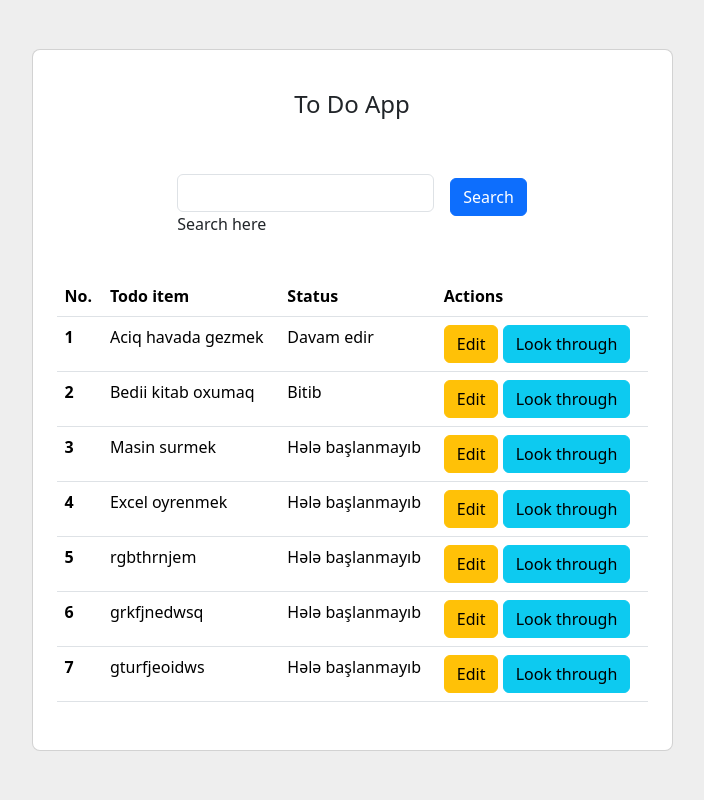
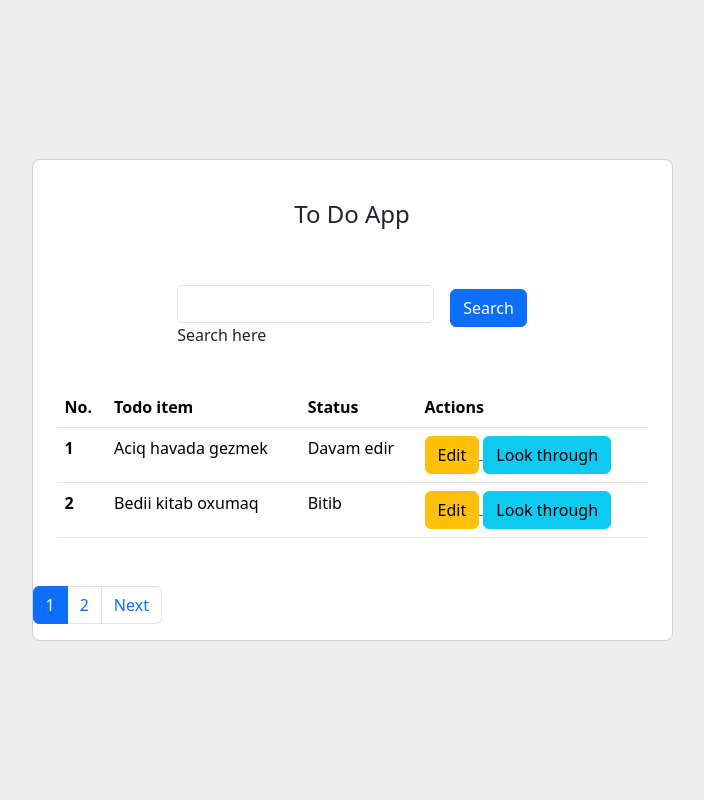
Before and after one commit to intiqamquluzada/todo-priv-les, a Django app: page / in a window 1280 px wide. Shown: the part 56-856 px from the top of the page, without its empty margins (288-992 px from the left). Run offline with Django 4.2, Linux system fonts and the light colour scheme; data comes from the database, SQL or seed files in the repository; both versions use the stored data as it was after the commit.

Commit message:
edit, pagination, searrch

```diff
--- a/templates/index.html
+++ b/templates/index.html
@@ -45,12 +45,13 @@
               <div class="card-body p-4">
                 <h4 class="text-center my-3 pb-3">To Do App</h4>
 
-                <form
+                <form method="get"
                   class="row row-cols-lg-auto g-3 justify-content-center align-items-center mb-4 pb-2"
                 >
+                  {% csrf_token %}
                   <div class="col-12">
                     <div class="form-outline">
-                      <input type="text" id="form1" class="form-control mt-4"/>
+                      <input type="text" id="form1" class="form-control mt-4" name="searchValue"/>
                       <label class="form-label" for="form1"
                         >Search here</label
                       >
@@ -74,15 +75,17 @@
                     </tr>
                   </thead>
                   <tbody>
-                  {% for i in objects %}
+                  {% for i in p %}
                     <tr>
                       <th scope="row">{{forloop.counter}}</th>
                       <td>{{i.name}}</td>
                       <td>{{i.status}}</td>
                       <td>
+                        <a href="{% url 'todo:edit' i.id %}">
                         <button type="submit" class="btn btn-warning">
                           Edit
                         </button>
+                          </a>
                         <a href="{% url 'todo:detail' i.id %}">
                         <button type="submit" class="btn btn-info">
                           Look through
@@ -93,11 +96,31 @@
                   {% endfor %}
                   </tbody>
                 </table>
+
               </div>
+              <div class="text-center">
+                  <nav aria-label="Page navigation example" class="text-center">
+  <ul class="pagination">
+    {% if p.has_previous %}
+    <li class="page-item"><a class="page-link" href="?{% if search %}searchValue={{search}}&{% endif %}page={{p.number|add:'-1'}}">Previous</a></li>
+    {% endif %}
+  {% if p.number > 1 %}
+    <li class="page-item"><a class="page-link" href="?{% if search %}searchValue={{search}}&{% endif %}page={{p.number|add:'-1'}}">{{p.number|add:"-1"}}</a></li>
+    {% endif %}
+    <li class="page-item active"><a class="page-link" href="?{% if search %}searchValue={{search}}&{% endif %}page={{p.number}}">{{p.number}}</a></li>
+    {% if p.has_next %}
+    <li class="page-item"><a class="page-link" href="?{% if search %}searchValue={{search}}&{% endif %}page={{p.number|add:'1'}}">{{p.number|add:"1"}}</a></li>
+    <li class="page-item"><a class="page-link" href="?{% if search %}searchValue={{search}}&{% endif %}page={{p.number|add:'1'}}">Next</a></li>
+    {% endif %}
+  </ul>
+</nav>
+                </div>
             </div>
           </div>
         </div>
+
       </div>
+
     </section>
 
     <script
--- a/todo/urls.py
+++ b/todo/urls.py
@@ -7,6 +7,7 @@ urlpatterns = [
     path("", index_view, name='index'),
     path("add/", add_view, name='add'),
     path("detail/<int:id>/", detail_view, name="detail"),
+    path("edit/<int:id>/", edit_view, name='edit'),
 
 
 ]
--- a/todo/views.py
+++ b/todo/views.py
@@ -1,12 +1,33 @@
+from django.core.paginator import Paginator, PageNotAnInteger, EmptyPage
 from django.shortcuts import render, redirect
 from todo.models import Todo
+from django.db.models import Q
 
 
 def index_view(request):
     todos = Todo.objects.all()
+    my_search_value = request.GET.get("searchValue")
+    if my_search_value:
+        if my_search_value.isdigit():
+            todos = todos.filter(id=my_search_value)
+        else:
+            todos = todos.filter(Q(name__icontains=my_search_value) |
+                                 Q(status=my_search_value),
+                                 )
 
+    paginator = Paginator(todos, 2)
+    page = request.GET.get('page', 1)
+    p = paginator.get_page(page)
+    try:
+        p = paginator.page(page)
+    except PageNotAnInteger:
+        p = paginator.page(1)
+    except EmptyPage:
+        p = paginator.page(paginator.num_pages)
     context = {
         "objects": todos,
+        "p": p,
+        "search": my_search_value,
     }
     return render(request, "index.html", context)
 
@@ -21,7 +42,6 @@ def add_view(request):
         my_obj.save()
         return redirect("/")
 
-
     context = {}
     return render(request, "add.html", context)
 
@@ -32,3 +52,30 @@ def detail_view(request, id):
         "myobj": my_obj
     }
     return render(request, "detail.html", context)
+
+
+CHOICES = (
+    ("Hələ başlanmayıb", "not"),
+    ("Davam edir", "progress"),
+    ("Bitib", "finish")
+)
+
+
+def edit_view(request, id):
+    edit_obj = Todo.objects.get(id=id)
+    task_name = request.POST.get("task")
+    task_status = request.POST.get("status")
+    if request.method == "POST":
+        if task_name:
+            edit_obj.name = task_name
+        if task_status:
+            edit_obj.status = task_status
+
+        edit_obj.save()
+        return redirect("/")
+
+    context = {
+        "edit_obj": edit_obj,
+        "choices": CHOICES,
+    }
+    return render(request, "update.html", context)
```
Also changed, not shown: templates/update.html (+14 -4 lines), db.sqlite3.
